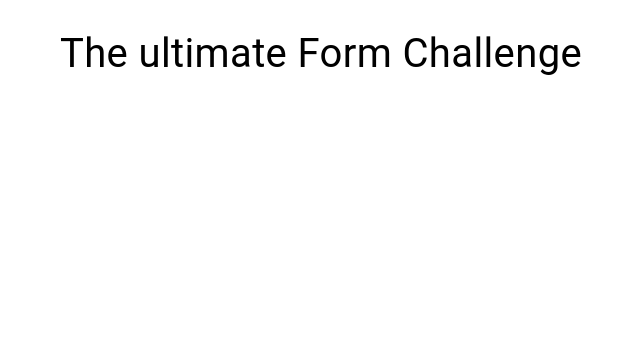
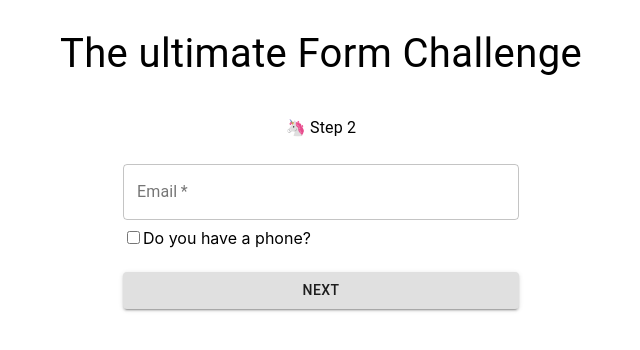
Before and after one commit to MiguelP1989/FormChallenge, a React (Create React App) app: page /step2 in a window 1280 px wide. Shown: the top 350 px of the page, without its empty margins (319-959 px from the left). Built offline with nearby package versions, Linux system fonts and the light colour scheme.

Commit message:
Building the step2

```diff
--- a/src/Pages/Step1/Step1.js
+++ b/src/Pages/Step1/Step1.js
@@ -52,7 +52,7 @@ const Step1 = () => {
   return (
     <MainContainer>
       <Typography component="h2" variant="h5">
-        🦄 Step 2
+        🦄 Step 1
       </Typography>
       <Form onSubmit={handleSubmit(onSubmit)}>
         <Input
@@ -68,7 +68,7 @@ const Step1 = () => {
           name="lastName"
           type="text"
           label="Last Name"
-          error={!!errors.LastName}
+          error={!!errors.lastName}
           helperText={errors?.lastName?.message}
         />
         <PrimaryButton disableRipple>Next</PrimaryButton>
--- a/src/Pages/Step2/Step2.js
+++ b/src/Pages/Step2/Step2.js
@@ -1,14 +1,100 @@
 // Third-party imports
 import React from "react";
+import { Typography, FormControlLabel, Checkbox } from "@material-ui/core";
+import { useHistory } from "react-router-dom";
+import { useForm } from "react-hook-form";
+import * as yup from "yup";
+import { yupResolver } from "@hookform/resolvers/yup";
 
 // Global imports
+import MainContainer from "../../components/MainContainer/MainContainer";
+import Form from "../../components/Form/Form";
+import Input from "../../components/Input/Input";
+import PrimaryButton from "../../components/PrimaryButton/PrimaryButton";
+import { useData } from "../../Context/DataContext";
 
 // Local imports
 
 ////////////////////////////////////////////////////////////////////////////////
 
+const scheme = yup.object().shape({
+  email: yup
+    .string()
+    .email("Email should have the correct format!")
+    .required("Email is a required field"),
+});
+
 const Step2 = () => {
-  return null;
+  // Hooks
+  const { setValues, data } = useData();
+  const history = useHistory();
+  const {
+    register,
+    watch,
+    formState: { errors },
+    handleSubmit,
+  } = useForm({
+    defaultValues: {
+      email: data.email,
+      hasPhone: data.hasPhone,
+      phoneNumber: data.phoneNumber,
+    },
+    mode: "onBlur",
+    resolver: yupResolver(scheme),
+  });
+
+  const hasPhone = watch("hasPhone");
+
+  // console.log(hasPhone);
+  // console.log("data en step 2", data);
+
+  const onSubmit = (inputValue) => {
+    history.push("/step3");
+    setValues(inputValue);
+  };
+
+  return (
+    <MainContainer>
+      <Typography>🦄 Step 2</Typography>
+      <Form onSubmit={handleSubmit(onSubmit)}>
+        <Input
+          {...register("email")}
+          type="email"
+          label="Email"
+          name="email"
+          required
+          error={!!errors.email}
+          helperText={errors?.email?.message}
+        />
+        {/* <FormControlLabel
+          control={
+            <Checkbox
+            {...register("hasPhone")}
+              defaultValue={data.hasPhone}
+              defaultChecked={data.hasPhone}
+              color="primary"
+              name="hasPhone"
+            />
+          }
+          label="Do you have a phone?"
+        /> */}
+        <input type="checkbox" id="checkbox_id" {...register("hasPhone")} />
+        <label>Do you have a phone?</label>
+
+        {hasPhone && (
+          <Input
+            {...register("phoneNumber")}
+            id="phomeNumber"
+            type="tel"
+            label="Phone Number"
+            name="phoneNumber"
+            required
+          />
+        )}
+        <PrimaryButton>Next</PrimaryButton>
+      </Form>
+    </MainContainer>
+  );
 };
 
 export default Step2;
```
